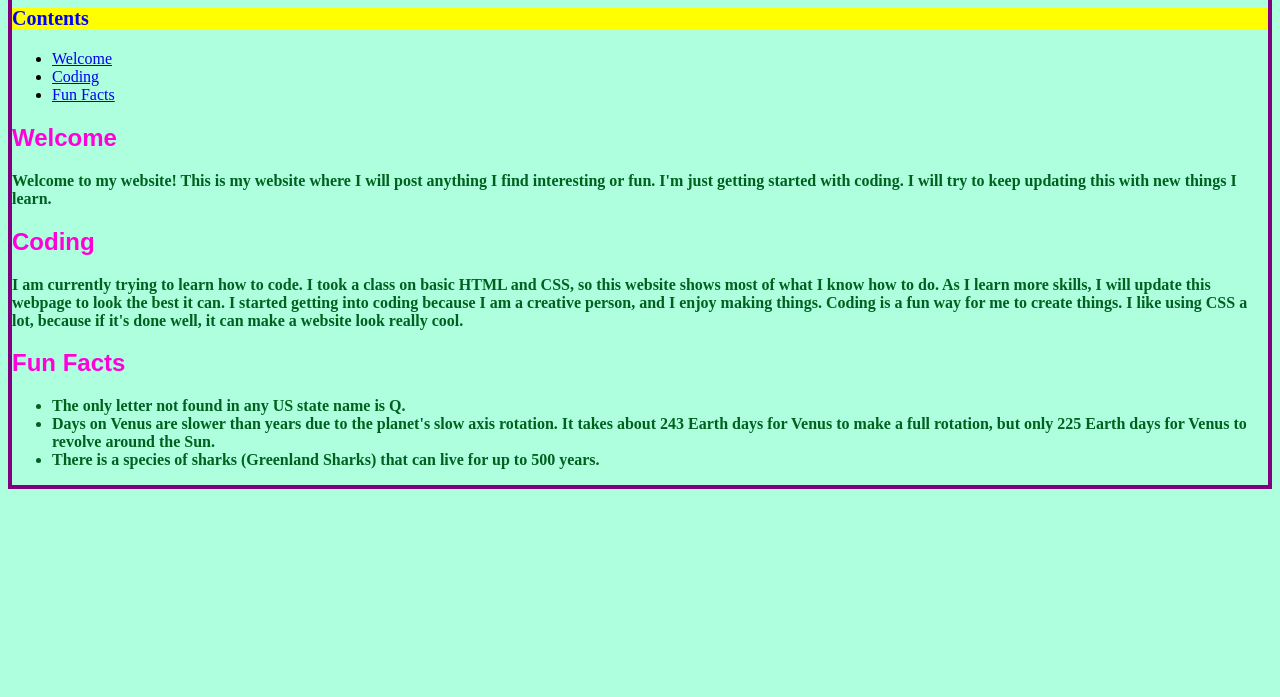
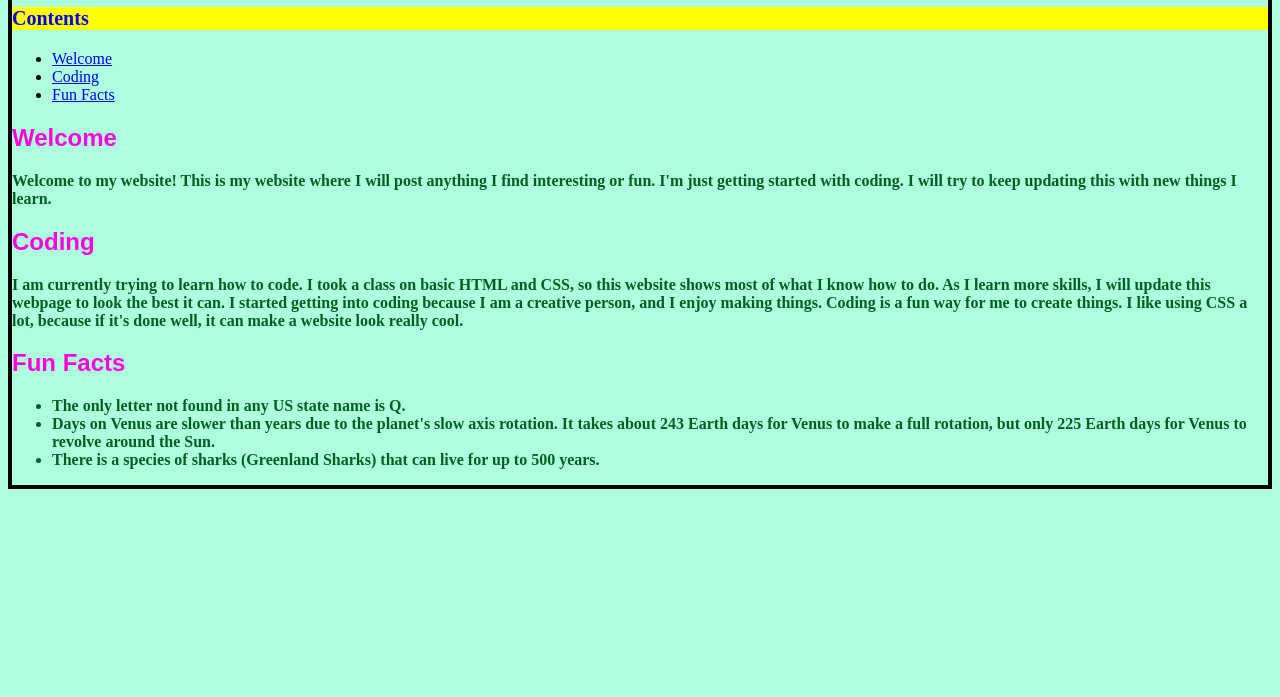
Before and after one commit to charlotte-codes/charlotte-codes.github.io, a plain HTML site: page index.html in a window 1280 px wide. Shown: the part 103-800 px from the top of the page. Drawn offline with Linux system fonts and the light colour scheme.

Commit message:
Update index.html

```diff
--- a/index.html
+++ b/index.html
@@ -33,7 +33,7 @@
             }
             #text{
             margin: auto;
-                border: 4px, solid purple;
+                border: 4px, solid;
             }
         </style>
     </head>
```
